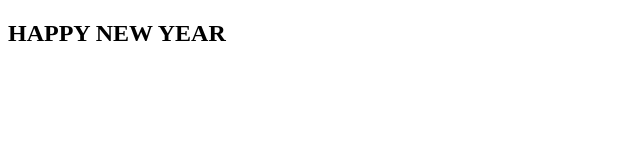
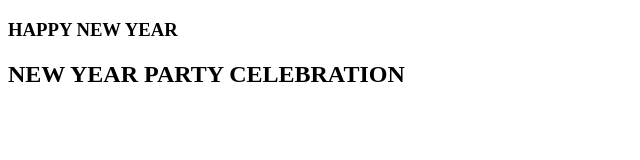
Before and after one commit to fuad145/web-dev-finisher, a plain HTML site: page index.html in a window 1280 px wide. Shown: the whole page, without its empty margins (0-640 px from the left). Drawn offline with Linux system fonts and the light colour scheme.

Commit message:
fast work

```diff
--- a/index.html
+++ b/index.html
@@ -11,7 +11,9 @@
 <body>
   <header>
     <nav>
-      <h2>HAPPY NEW YEAR</h2>
+      <h3>HAPPY NEW YEAR</h3>
+      <h1>NEW YEAR PARTY CELEBRATION</h1>
+      </ul>
     </nav>
 
   </header>
```
